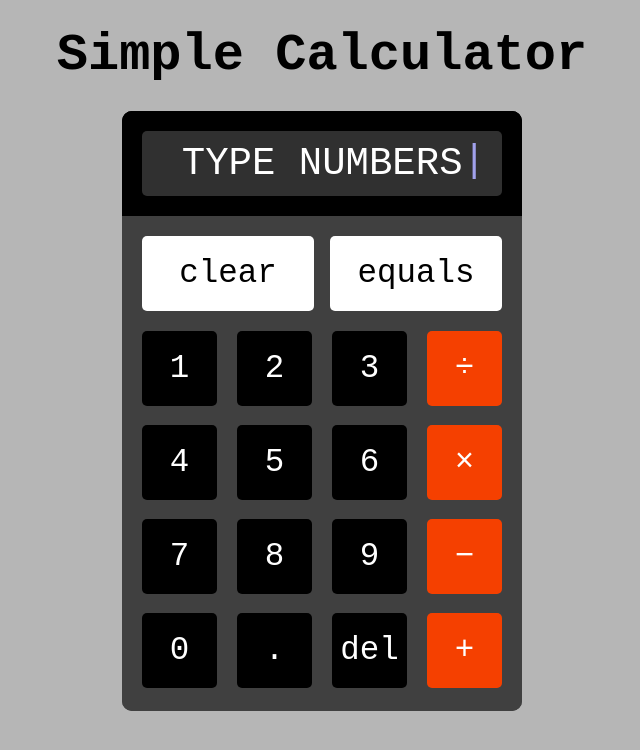
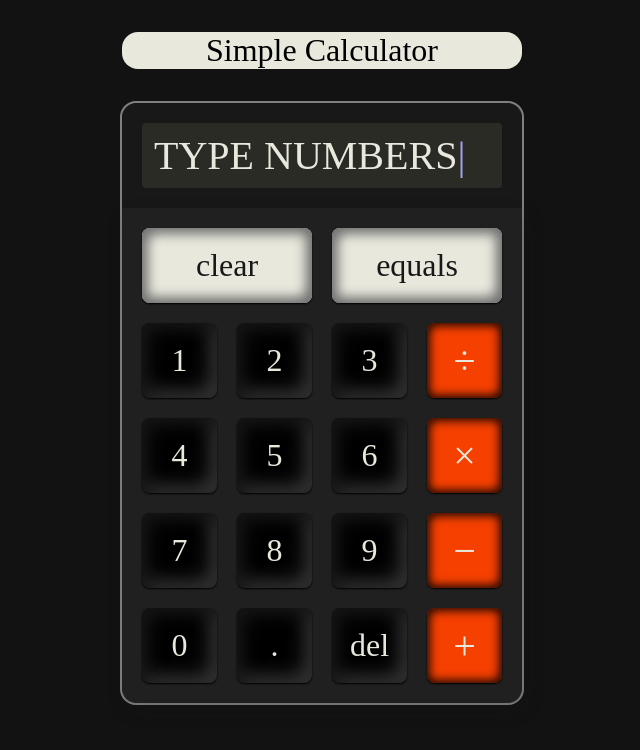
Before and after one commit to robertdebauch/odin-calculator, a plain HTML site: page index.html in a window 1280 px wide. Both pictures are taken after a click on the button "clear". Shown: the whole page, without its empty margins (318-958 px from the left). Drawn offline with Linux system fonts and the light colour scheme; a web font is replaced by a local one.

Commit message:
feat: complete the project

```diff
--- a/index.html
+++ b/index.html
@@ -6,6 +6,11 @@
     <meta name="viewport" content="width=device-width, initial-scale=1.0">
     <title>Simple Calculator</title>
     <link rel="stylesheet" href="style.css">
+    <link rel="preconnect" href="https://fonts.googleapis.com">
+    <link rel="preconnect" href="https://fonts.gstatic.com" crossorigin>
+    <link href="https://fonts.googleapis.com/css2?family=Google+Sans+Code:ital,wght@0,300..800;1,300..800&display=swap"
+        rel="stylesheet">
+
 </head>
 
 <body>
--- a/main.js
+++ b/main.js
@@ -61,7 +61,6 @@ const operate = (numOne, numTwo, operator) => {
 }
 
 
-/* indicator */
 const showIndicator = () => {
     indicator.classList.add('indicator-visible');
 }
@@ -85,14 +84,14 @@ const numbersButtons = document.querySelectorAll(".number");
 
 const updateDisplay = () => {
     displayValueElement.textContent = displayValue;
-    if (displayValue.length >= (MAX_STRING_LENGTH + 12)) {
-        display.setAttribute('style', 'font-size: 1.5rem');
+    if (displayValue.length >= (MAX_STRING_LENGTH + 10)) {
+        display.setAttribute('style', 'font-size: 1.25rem');
     } else if (displayValue.length >= (MAX_STRING_LENGTH + 8)) {
-        display.setAttribute('style', 'font-size: 2rem');
+        display.setAttribute('style', 'font-size: 1.75rem');
     } else if (displayValue.length >= (MAX_STRING_LENGTH + 4)) {
+        display.setAttribute('style', 'font-size: 2.25rem');
+    } else {
         display.setAttribute('style', 'font-size: 2.5rem');
-    } else {
-        display.setAttribute('style', 'font-size: 3rem');
     }
 }
 
@@ -133,6 +132,7 @@ const appendDigit = (buttonValue, targetNumber) => {
     const currentLength = currentNumberIsDefault ? 0 : displayString.length;
 
     if (currentLength >= MAX_STRING_LENGTH) {
+        hideIndicator();
         return;
     }
 
@@ -368,10 +368,6 @@ const clearOperator = () => {
 }
 
 
-/* keyboard */
-
-// const keys = document.querySelectorAll('.key');
-
 document.addEventListener('keydown', (e) => {
     let key = e.key;
 
@@ -394,8 +390,10 @@ document.addEventListener('keydown', (e) => {
     }
 
     const button = document.querySelector(`[data-key="${key}"]`);
-    if (button) {
+    if (button && !button.disabled) {
         e.preventDefault();
+        button.classList.add('key-pressed');
+        setTimeout(() => button.classList.remove('key-pressed'), 100);
         button.click();
     }
 });
--- a/style.css
+++ b/style.css
@@ -1,81 +1,82 @@
 * {
-    background: #b6b6b6;
+    background: #121212;
     margin: 0;
     padding: 0;
-    font-family: monospace;
+    font-family: 'Google Sans Code';
 }
 
 h1 {
-    font-size: 4rem;
+    font-size: 2rem;
     text-align: center;
     margin-top: 2rem;
+    max-width: 400px;
+    margin-left: auto;
+    margin-right: auto;
+    background-color: #e8e8dd;
+    font-weight: 300;
+    border-radius: 1rem;
 }
-
-/* calculator main */
 
 #main {
     margin: 0 auto;
     margin-top: 2rem;
     width: 400px;
     height: 600px;
-    border-radius: 10px;
+    border: 2px solid gray;
+    border-radius: 1rem;
     background: #404040;
+    box-shadow: inset 2px -2px 20px #202020;
     display: flex;
     flex-direction: column;
     justify-content: space-between;
 
 }
 
-/* header */
+header {
+    background-color: rgb(24, 24, 24);
 
-header {
-    background-color: #000;
-    border-radius: 10px 10px 0 0;
+    border-radius: 1rem 1rem 0 0;
 }
 
 #display-frame {
     height: calc(105px - 40px);
     background-color: inherit;
-    border-radius: 10px 10px 0 0;
+    border-radius: 1rem 1rem 0 0;
     padding: 20px;
 }
 
 #display {
-    background-color: #303030;
-    border-radius: 5px;
-    padding-right: 16px;
-    font-size: 3rem;
-    line-height: 4rem;
+    background-color: #2b2b26;
+    border-radius: 0.25rem;
+    padding-left: 0.75rem;
+    font-size: 2.5rem;
     text-align: right;
-    color: white;
+    color: #e8e8dd;
     height: 100%;
 
     display: flex;
     flex-direction: row;
-    justify-content: flex-end;
+    justify-content: flex-start;
     align-items: center;
 }
 
 .display-focus {
-    /* border: 2px solid white; */
-      box-shadow: inset 2px 2px 3px #fff, inset -2px -2px 3px #fff;
+      box-shadow: inset 2px 2px 3px #e8e8dd, inset -2px -2px 3px #e8e8dd;
 }
-
-/* buttons container */
 
 #panel {
     padding: 20px;
-    border-radius: 0 0 10px 10px;
-    background: #404040;
+    border-radius: 0 0 1rem 1rem;
+    background: #202020;
     display: flex;
     flex-basis: 100%;
     flex-flow: column wrap;
     justify-content: space-between;
     align-items: stretch;
     gap: 1.25rem;
+
+    box-shadow: 4px 8px 20px rgba(24,24,24,0.15);
 }
-
-/* buttons style */
 
 .key,
 .specialKey {
@@ -84,11 +85,9 @@ header {
     justify-content: center;
     align-items: center;
     padding: 8px;
-    font-size: 2.5rem;
+    font-size: 2rem;
     height: 75px;
 }
-
-/* white buttons */
 
 #big-buttons {
     background-color: inherit;
@@ -99,18 +98,18 @@ header {
 }
 
 .mainButton {
-    background-color: white;
-    color: #000;
+    background-color: #e8e8dd;
+    color: #181818;
     border: none;
-    border-radius: 5px;
+    border-radius: 0.5rem;
+    box-shadow: inset 6px 6px 12px #727272, inset -6px -6px 12px #727272, 0px 1px 2px #000;
     flex: 1;
 }
 
-
 .mainButton:hover {
-    background-color: rgba(255, 255, 255, 0.5);
-    box-shadow: inset -2px -2px 4px #000, inset 2px 2px 4px #000;
-    color: rgba(0, 0, 0, 0.5);
+    background-color: #e8e8dd;
+    box-shadow: inset -6px -6px 8px #181818, inset 6px 6px 8px #181818;
+    color: rgba(24, 24, 24, .5);
 }
 
 /* control buttons */
@@ -131,41 +130,48 @@ header {
 #delete,
 #point {
     border: none;
-    border-radius: 5px;
+    border-radius: 0.5rem;
     width: 75px;
+
 }
 
 .operator {
     background-color: #f54000;
-    color: white;
+    color: rgb(232, 232, 221);
+    box-shadow: inset 3px 3px 10px #350e00, inset -3px -3px 10px #350e00, 0px 1px 2px #000;
+
+    font-size: 2.5rem;
 }
 
 .operator:hover {
-    background-color: rgba(245, 64, 0, 0.5);
-    color: rgba(255, 255, 255, 0.5);
-    box-shadow: inset -2px -2px 4px #000, inset 2px 2px 4px #000;
+    background-color: rgba(245, 64, 0, 1);
+    color: rgba(232, 232, 221, 0.5);
+    box-shadow: inset -6px -6px 8px #181818, inset 6px 6px 8px #181818;
+
 }
 
 .highlight {
-    border: 2px solid rgb(255, 255, 255);
+    border: 2px solid rgb(232, 232, 221);
     background-color: #4100f5;
+    box-shadow: inset 3px 3px 10px #220180, inset -3px -3px 10px #220180, 0px 1px 2px #000;
 }
 
 .number, #point, #delete {
+    box-shadow: inset 6px 6px 20px #131313, inset -6px -6px 20px #404040, 0px 1px 2px #000;
     background-color: black;
-    color: white;
+    color: #e8e8dd;
 }
 
 .number:hover, #point:hover {
-    background-color: rgba(0, 0, 0, .5);
-    color: rgba(255, 255, 255, 0.5);
-    box-shadow: inset -2px -2px 4px #000, inset 2px 2px 4px #000;
+    background-color: rgba(24, 24, 24, 1);
+    color: rgba(232, 232, 221, 0.5);
+    box-shadow: inset -6px -6px 8px #181818, inset 6px 6px 8px #181818;
 }
 
 #delete:hover {
     background-color: #690500;
-    color: rgba(255, 255, 255, 0.5);
-    box-shadow: inset -2px -2px 4px #000, inset 2px 2px 4px #000;
+    color: rgba(232, 232, 221, 0.5);
+    box-shadow: inset -6px -6px 8px #181818, inset 6px 6px 8px #181818;
 }
 
 #display-value {
@@ -180,7 +186,6 @@ header {
     line-height: 0;
     font-size: inherit;
     color: rgb(161, 161, 236);
-    padding-bottom: 6px;
 }
 
 .indicator-visible {
@@ -202,3 +207,8 @@ header {
         opacity: 0;
     }
 }
+
+.key-pressed {
+    background: rgb(232, 232, 221);
+    color: #181818;
+}
```
Also changed, not shown: 1 other file.
